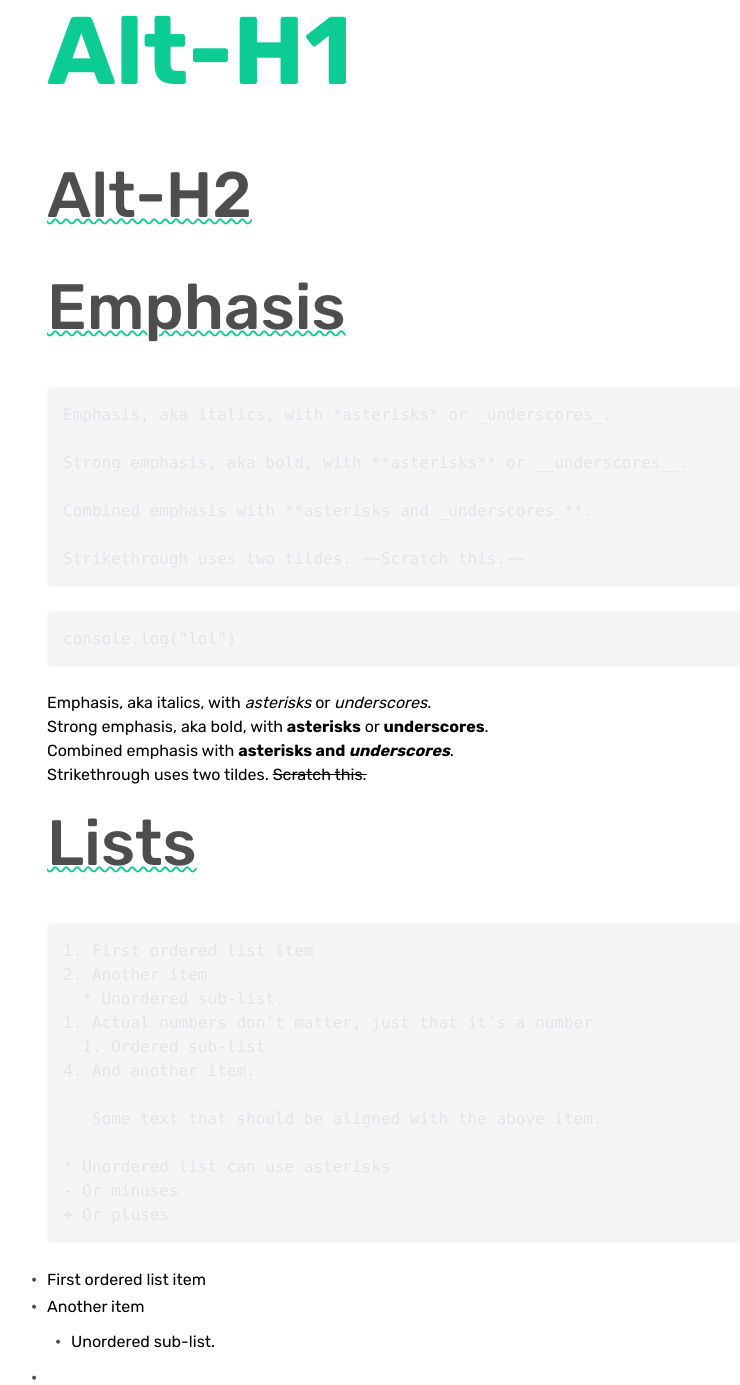
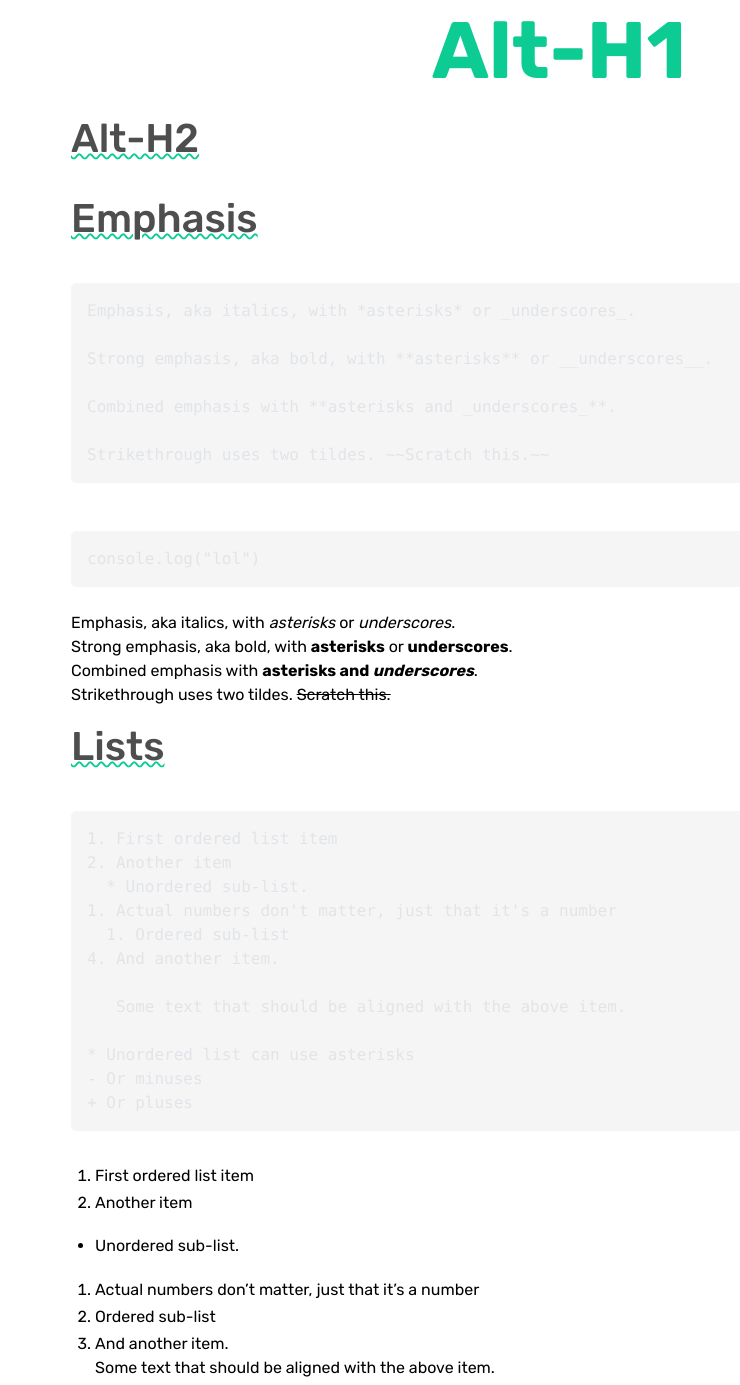
Before and after one commit to Matijasa/bio-reactor, an Astro site in the folder doc/: page / in a window 1280 px wide. Shown: the part 1139-2524 px from the top of the page, without its empty margins (81-821 px from the left). Built offline with nearby package versions, Linux system fonts and the light colour scheme; Astro itself is replaced by a stand-in of ours; some packages are replaced by stand-ins of ours; code samples lack their colours.

Commit message:
mobile fix

```diff
--- a/doc/src/layouts/BlogPost.astro
+++ b/doc/src/layouts/BlogPost.astro
@@ -30,8 +30,8 @@
   />
 
   <body>
-    <main class="wrap flex justify-center w-100">
-      <article class="max-w-5xl mt-8">
+    <main class="wrap">
+      <article class="mx-auto p-6 max-w-5xl w-100 mt-8 flex flex-col">
         <slot />
       </article>
     </main>
--- a/doc/src/pages/index.md
+++ b/doc/src/pages/index.md
@@ -4,6 +4,7 @@
 draft: false
 layout: ../layouts/BlogPost.astro
 ---
+# Markdown render overview
 
 ## Headers
 
--- a/doc/src/style/styles.astro
+++ b/doc/src/style/styles.astro
@@ -16,15 +16,25 @@
 
   /*  HEADERS */
   h1 {
-    font-size: 6rem;
+    font-size: 5rem;
     font-weight: 700;
     padding: 1rem 0;
     /* color: #4e4e4e; */
     color: #0ccb93;
+    line-height: 4rem;
+    text-align: center;
+  }
+
+  /* media query for mobile */
+  @media (max-width: 700px) {
+    h1 {
+      font-size: 3rem;
+      line-height: 3rem;
+    }
   }
 
   h2 {
-    font-size: 4rem;
+    font-size: 2.5rem;
     font-weight: 500;
     padding: 0.5rem 0;
     /* color: #0ccb93; */
@@ -33,6 +43,7 @@
     text-decoration-color: #0ccb93;
     text-decoration-style: wavy;
     text-decoration-thickness: 0.1rem;
+    line-height: 4rem;
   }
 
   h3 {
@@ -90,6 +101,7 @@
     border-radius: 5px;
     padding: 1rem;
     margin: 1.5rem 0;
+    overflow: auto;
   }
 
   /* MATH */
@@ -125,17 +137,16 @@
   ul {
     padding: 0.5rem 0;
     padding-left: 1.5rem;
+    list-style-type: disc;
   }
   li {
     padding: 0.1rem 0;
   }
-  li::before {
-    content: "•";
-    color: #4e4e4e;
-    font-weight: bold;
-    display: inline-block;
-    width: 1rem;
-    margin-left: -1rem;
+
+  ol {
+    padding: 0.5rem 0;
+    padding-left: 1.5rem;
+    list-style-type: decimal;
   }
 
   /* images */
@@ -144,4 +155,13 @@
     height: auto;
     margin: 0 auto;
   }
+
+  /* divider */
+
+  hr {
+    border: 0;
+    height: 2px;
+    background: #0000000a;
+    margin: 1rem 0;
+  }
 </style>
```
